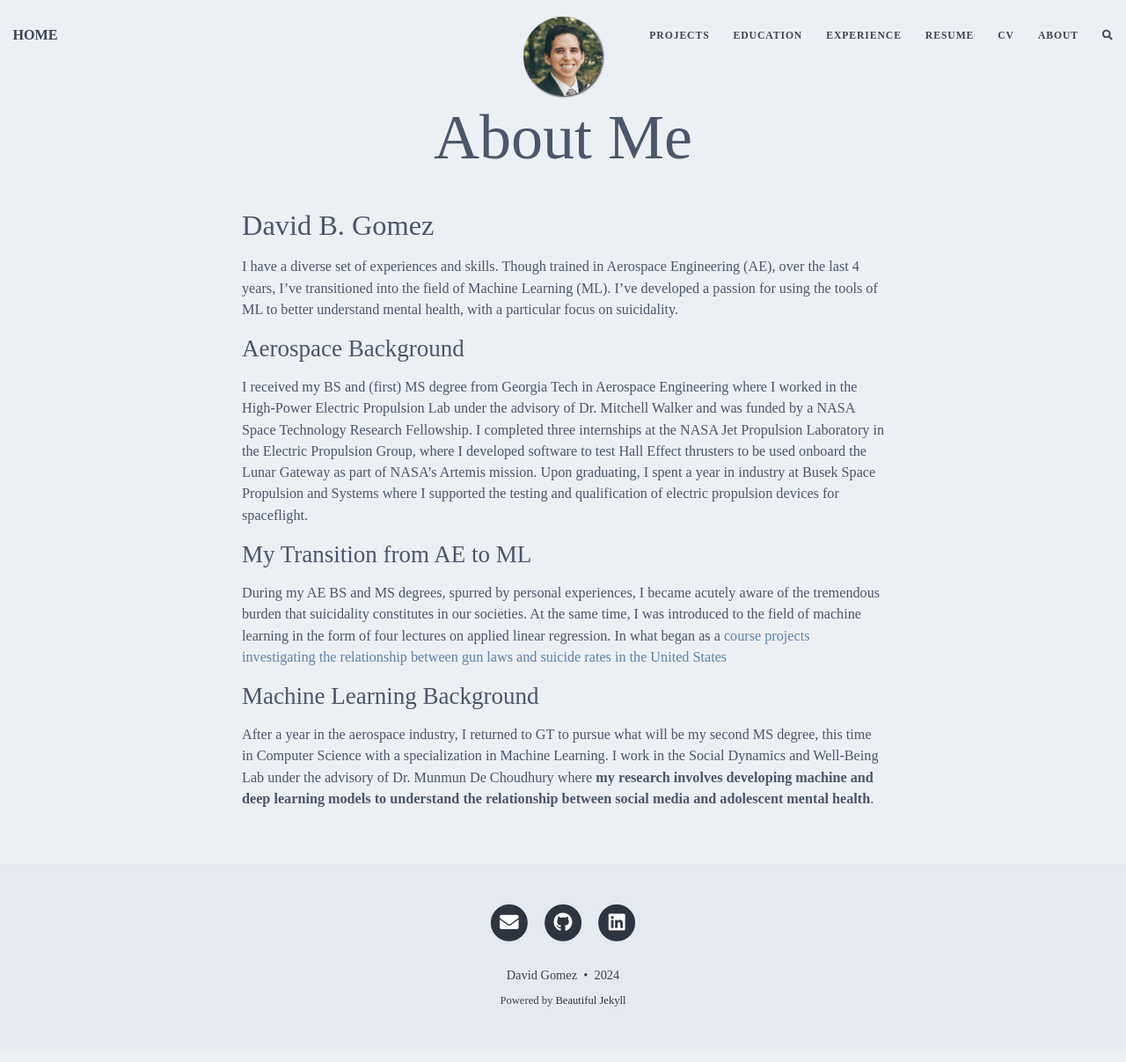
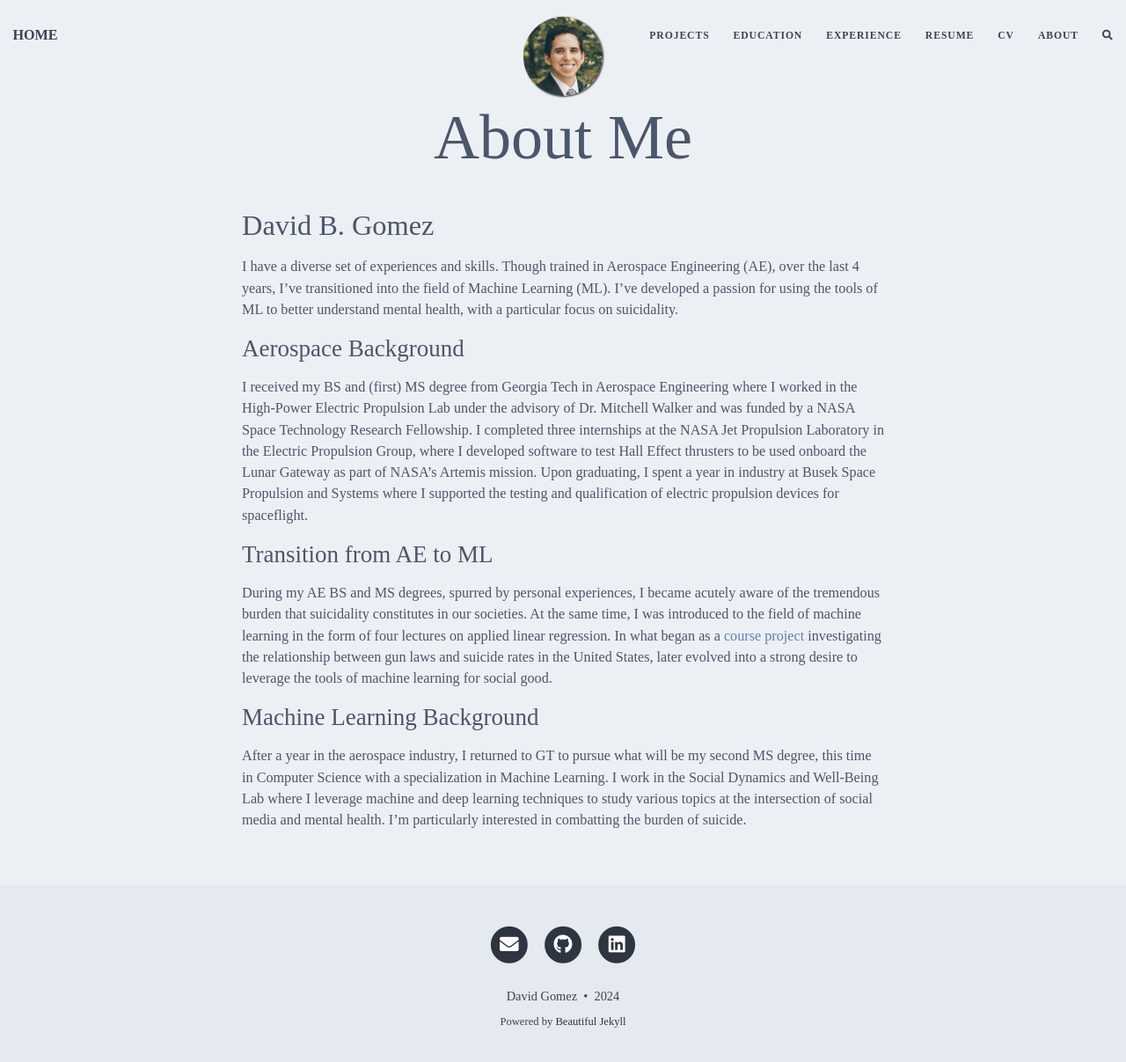
Before and after one commit to dbgomez94/dbgomez94.github.io, a Jekyll site: the page built from pages/about.md, in a window 1280 px wide and 1216 px high. Shown: the top 1207 px of the window at 88% size. Built offline with Jekyll 4.4.1, drawn with Linux system fonts in a browser that asks for light colours; nearby versions of some CDN libraries; comment, search, counter and statistics services are not loaded.

Commit message:
updating projects

```diff
--- a/pages/about.md
+++ b/pages/about.md
@@ -11,10 +11,10 @@ I have a diverse set of experiences and skills. Though trained in Aerospace Engi
 
 I received my BS and (first) MS degree from Georgia Tech in Aerospace Engineering where I worked in the High-Power Electric Propulsion Lab under the advisory of Dr. Mitchell Walker and was funded by a NASA Space Technology Research Fellowship. I completed three internships at the NASA Jet Propulsion Laboratory in the Electric Propulsion Group, where I developed software to test Hall Effect thrusters to be used onboard the Lunar Gateway as part of NASA's Artemis mission. Upon graduating, I spent a year in industry at Busek Space Propulsion and Systems where I supported the testing and qualification of electric propulsion devices for spaceflight.
 
-## My Transition from AE to ML
+## Transition from AE to ML
 
-During my AE BS and MS degrees, spurred by personal experiences, I became acutely aware of the tremendous burden that suicidality constitutes in our societies. At the same time, I was introduced to the field of machine learning in the form of four lectures on applied linear regression. In what began as a [course projects investigating the relationship between gun laws and suicide rates in the United States]()
+During my AE BS and MS degrees, spurred by personal experiences, I became acutely aware of the tremendous burden that suicidality constitutes in our societies. At the same time, I was introduced to the field of machine learning in the form of four lectures on applied linear regression. In what began as a [course project](https://dbgomez94.github.io/2019-12-01-challenging-the-inevitability-of-suicide/) investigating the relationship between gun laws and suicide rates in the United States, later evolved into a strong desire to leverage the tools of machine learning for social good.
 
 ## Machine Learning Background
 
-After a year in the aerospace industry, I returned to GT to pursue what will be my second MS degree, this time in Computer Science with a specialization in Machine Learning. I work in the Social Dynamics and Well-Being Lab under the advisory of Dr. Munmun De Choudhury where **my research involves developing machine and deep learning models to understand the relationship between social media and adolescent mental health**.
+After a year in the aerospace industry, I returned to GT to pursue what will be my second MS degree, this time in Computer Science with a specialization in Machine Learning. I work in the Social Dynamics and Well-Being Lab where I leverage machine and deep learning techniques to study various topics at the intersection of social media and mental health. I'm particularly interested in combatting the burden of suicide.
```
Also changed, not shown: pages/experience.md (+1 -1 lines), 2 other files.
